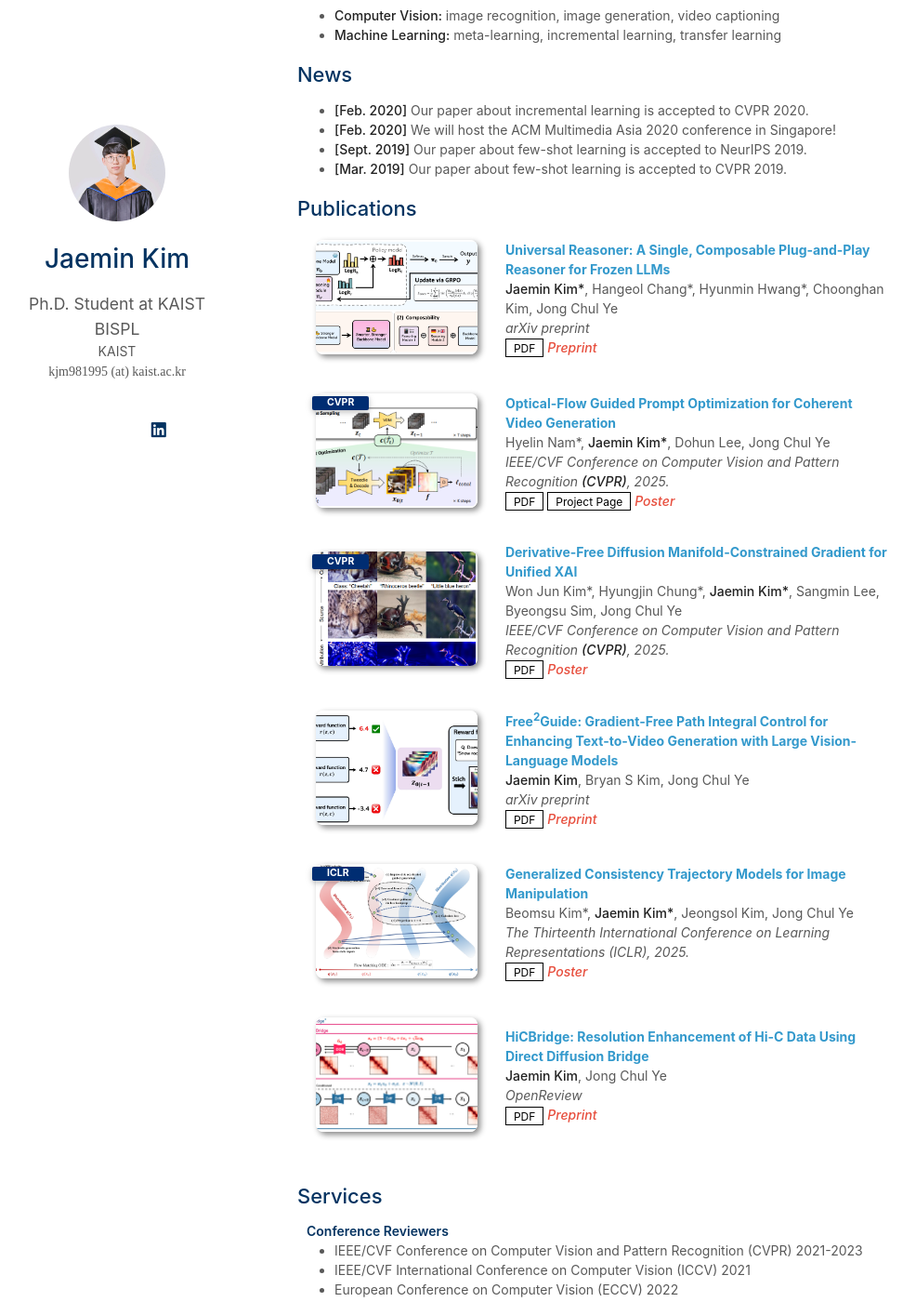
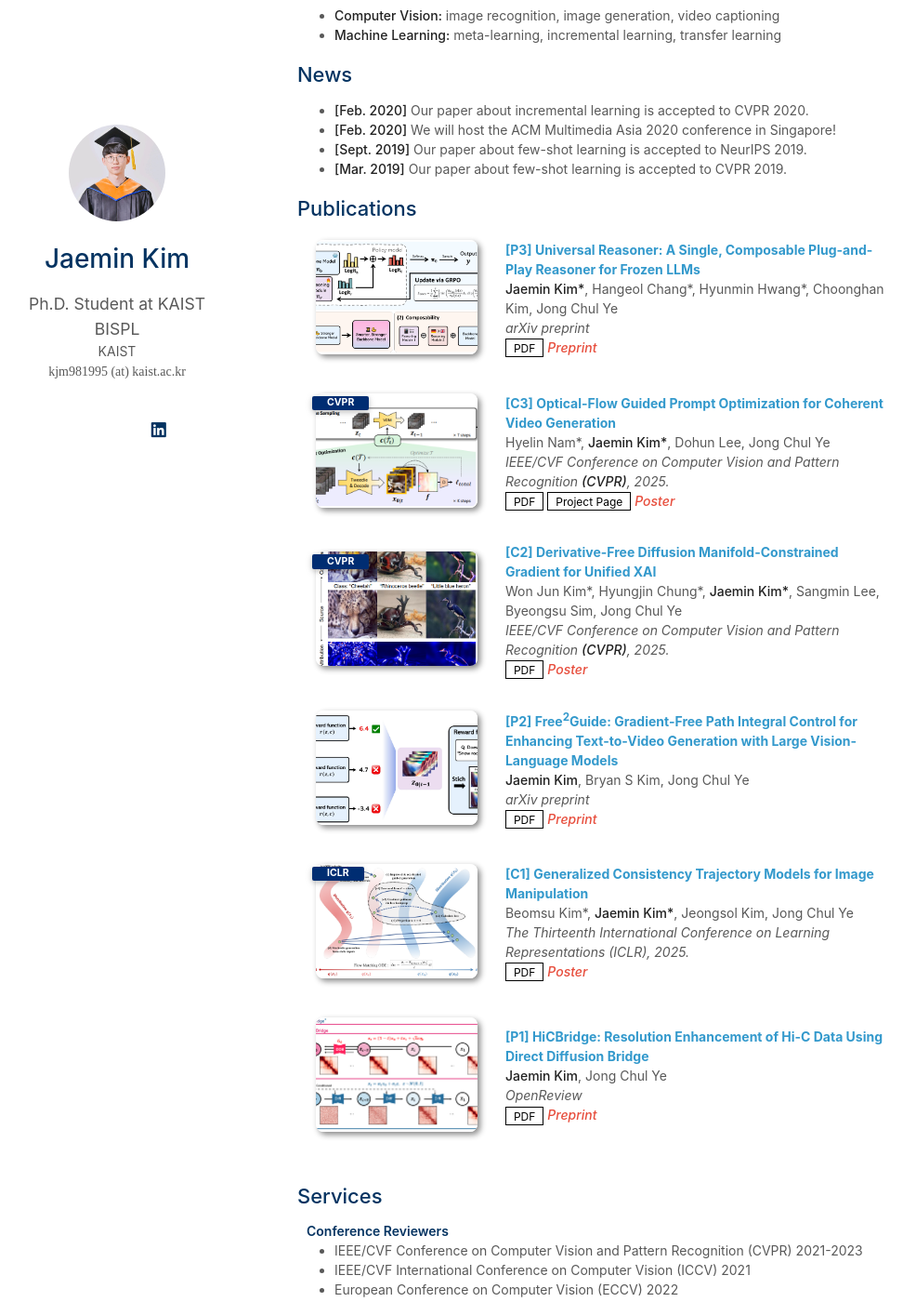
Before and after one commit to kjm981995/kjm981995.github.io, a Jekyll site: the page built from index.md, in a window 1280 px wide and 1400 px high, scrolled down 229 px. Shown: the whole window at 93% size, without its empty margins (150-1136 px from the left). Built offline with Jekyll 4.4.1, drawn with Linux system fonts in a browser that asks for light colours; a style sheet for code colours, icons or effects is not loaded; our own code applies the rules of GitHub Pages for plain Markdown files.

```diff
--- a/_data/publications.yml
+++ b/_data/publications.yml
@@ -1,13 +1,13 @@
 main:
 
-  - title: "Universal Reasoner: A Single, Composable Plug-and-Play Reasoner for Frozen LLMs"
+  - title: "[P3] Universal Reasoner: A Single, Composable Plug-and-Play Reasoner for Frozen LLMs"
     authors: <strong>Jaemin Kim*</strong>, Hangeol Chang*, Hyunmin Hwang*, Choonghan Kim, Jong Chul Ye
     conference: arXiv preprint
     pdf: https://www.arxiv.org/pdf/2505.19075
     image: ./assets/img/unir.PNG
     notes: Preprint
 
-  - title: "Optical-Flow Guided Prompt Optimization for Coherent Video Generation"
+  - title: "[C3] Optical-Flow Guided Prompt Optimization for Coherent Video Generation"
     authors: Hyelin Nam*, <strong>Jaemin Kim*</strong>, Dohun Lee, Jong Chul Ye
     conference_short: CVPR
     conference: IEEE/CVF Conference on Computer Vision and Pattern Recognition <strong>(CVPR)</strong>, 2025.
@@ -16,7 +16,7 @@ main:
     notes: Poster
     image: ./assets/img/motionprompt.PNG
 
-  - title: "Derivative-Free Diffusion Manifold-Constrained Gradient for Unified XAI"
+  - title: "[C2] Derivative-Free Diffusion Manifold-Constrained Gradient for Unified XAI"
     authors: Won Jun Kim*, Hyungjin Chung*, <strong>Jaemin Kim*</strong>, Sangmin Lee, Byeongsu Sim, Jong Chul Ye
     conference_short: CVPR
     conference: IEEE/CVF Conference on Computer Vision and Pattern Recognition <strong>(CVPR)</strong>, 2025.
@@ -24,14 +24,14 @@ main:
     notes: Poster
     image: ./assets/img/derivative.PNG
 
-  - title: "Free<sup>2</sup>Guide: Gradient-Free Path Integral Control for Enhancing Text-to-Video Generation with Large Vision-Language Models"
+  - title: "[P2] Free<sup>2</sup>Guide: Gradient-Free Path Integral Control for Enhancing Text-to-Video Generation with Large Vision-Language Models"
     authors: <strong>Jaemin Kim</strong>, Bryan S Kim, Jong Chul Ye
     conference: arXiv preprint
     pdf: https://arxiv.org/pdf/2411.17041
     image: ./assets/img/free2guide.PNG
     notes: Preprint
 
-  - title: "Generalized Consistency Trajectory Models for Image Manipulation"
+  - title: "[C1] Generalized Consistency Trajectory Models for Image Manipulation"
     authors: Beomsu Kim*, <strong>Jaemin Kim*</strong>, Jeongsol Kim, Jong Chul Ye
     conference_short: ICLR
     conference: The Thirteenth International Conference on Learning Representations (ICLR), 2025.
@@ -39,7 +39,7 @@ main:
     notes: Poster
     image: ./assets/img/gctm.PNG
 
-  - title: "HiCBridge: Resolution Enhancement of Hi-C Data Using Direct Diffusion Bridge"
+  - title: "[P1] HiCBridge: Resolution Enhancement of Hi-C Data Using Direct Diffusion Bridge"
     authors: <strong>Jaemin Kim</strong>, Jong Chul Ye
     conference: OpenReview
     pdf: https://openreview.net/pdf?id=RUvzlotXY0
```
